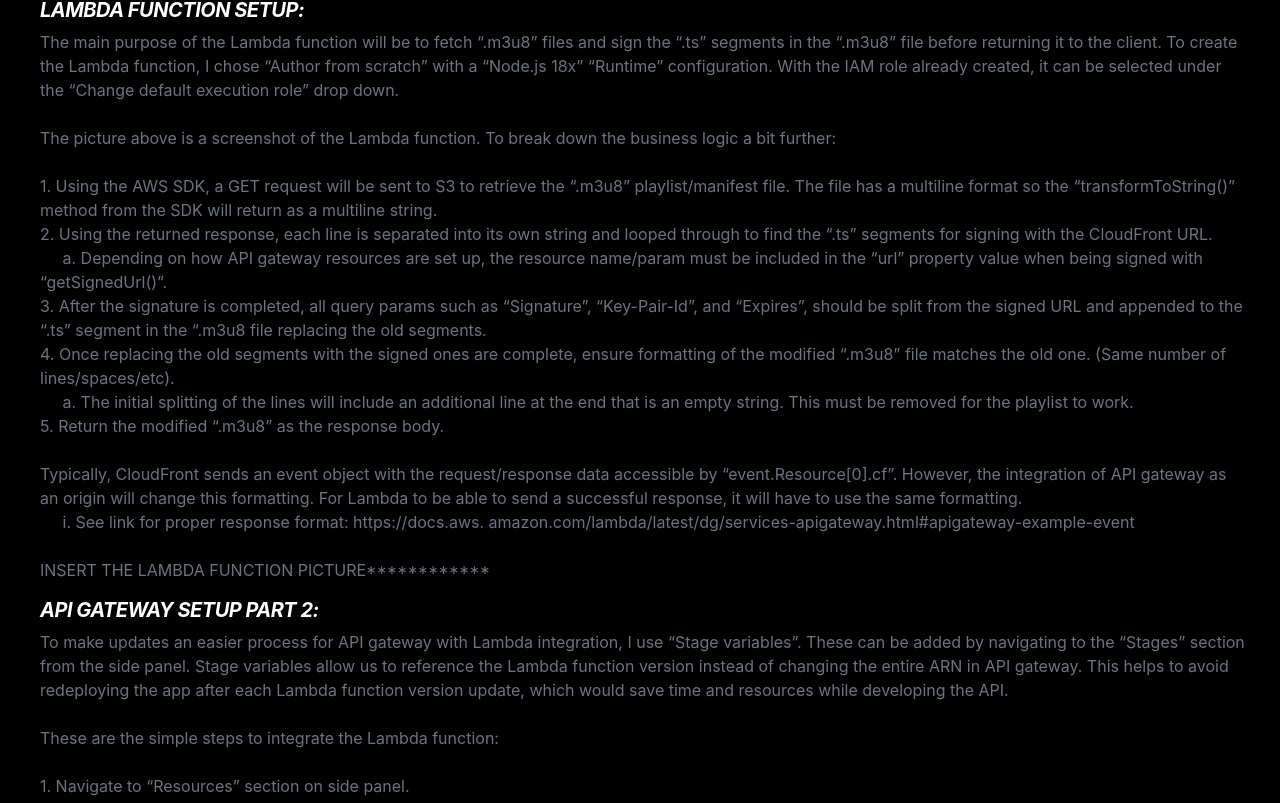
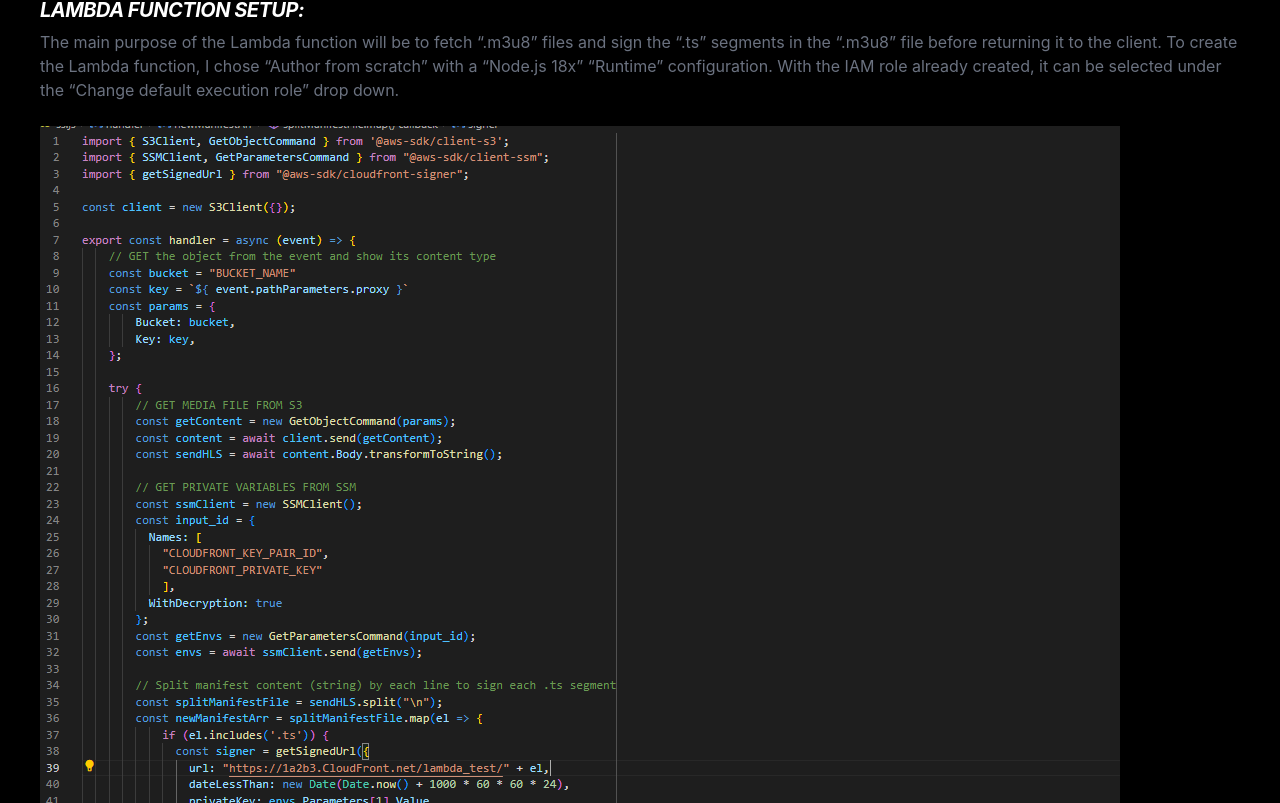
Before and after one commit to ryanpv/personal-site, a React (Create React App) app: page /blogs/expressjs-video-streaming-server-with-aws in a window 1280 px wide. Shown: the part 2197-3000 px from the top of the page. Built offline with nearby package versions, Linux system fonts and the light colour scheme.

Commit message:
added ss of lambda function

```diff
--- a/src/components/video-streamer-blog.js
+++ b/src/components/video-streamer-blog.js
@@ -104,7 +104,9 @@
           With the IAM role already created, it can be selected under the “Change default execution role” drop down.
           <br></br>
           <br></br>
-          The picture above is a screenshot of the Lambda function. To break down the business logic a bit further:
+          <img src={require("../HLS Lambda Func.png")} alt='Lambda function'/>
+
+          The picture above is a screenshot of the Lambda function. To store the private keys, users can use AWS SSM or Secrets Manager. To break down the business logic a bit further:
           <br></br>
           <br></br>
           1.	Using the AWS SDK, a GET request will be sent to S3 to retrieve the “.m3u8” playlist/manifest file. The file has a multiline format so the “transformToString()” method from the SDK will return as a multiline string.
@@ -128,7 +130,6 @@
           &nbsp;&nbsp;&nbsp;&nbsp;&nbsp;i.	See link for proper response format: https://docs.aws. 	amazon.com/lambda/latest/dg/services-apigateway.html#apigateway-example-event
           <br></br>
           <br></br>
-          INSERT THE LAMBDA FUNCTION PICTURE************
 
           <h3 className='text-white mb-1 mt-3 text-xl font-bold leading-8 tracking-tight'>
             <i>API GATEWAY SETUP PART 2:</i>
```
Also changed, not shown: src/HLS Lambda Func.png (added).
